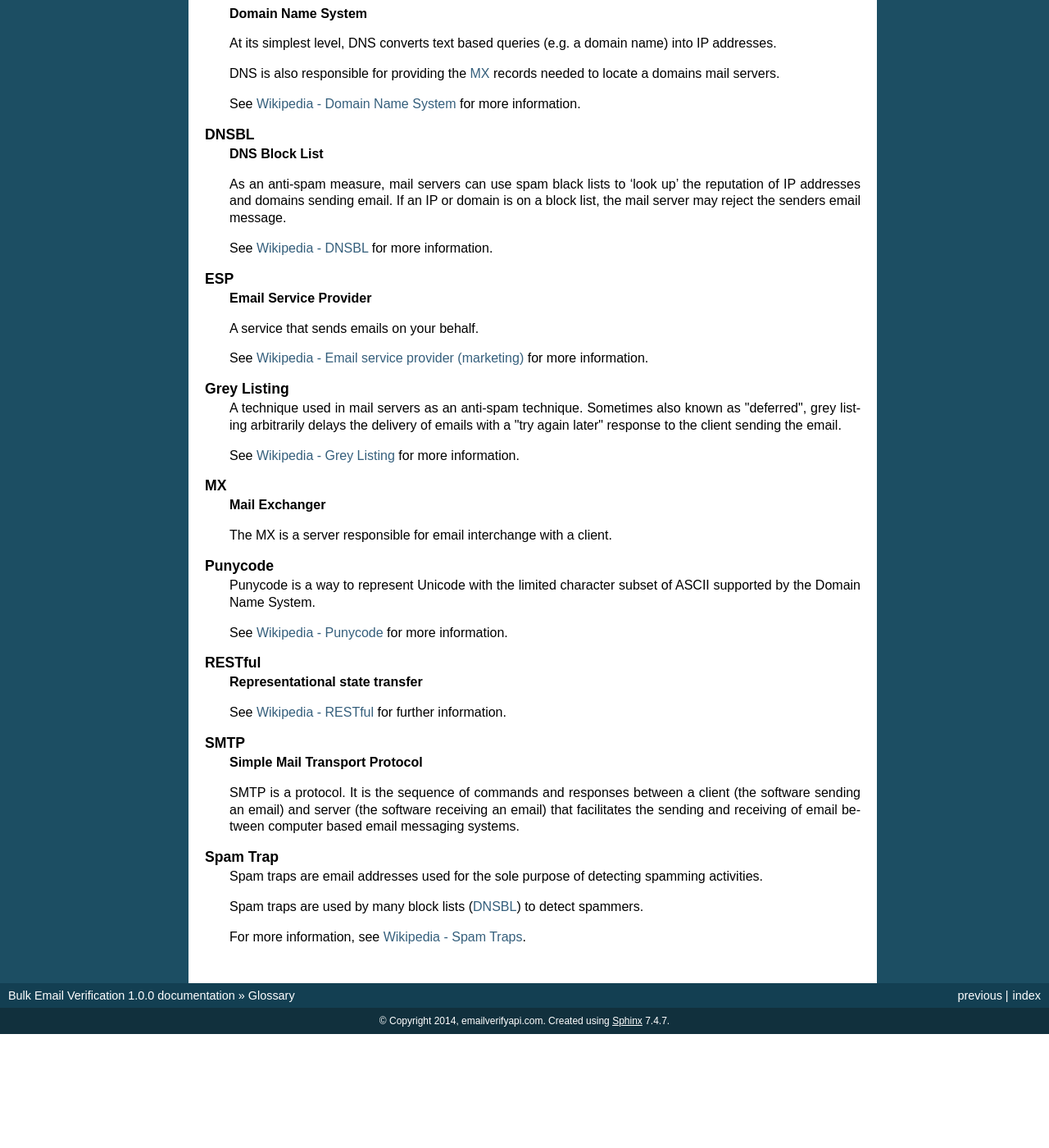
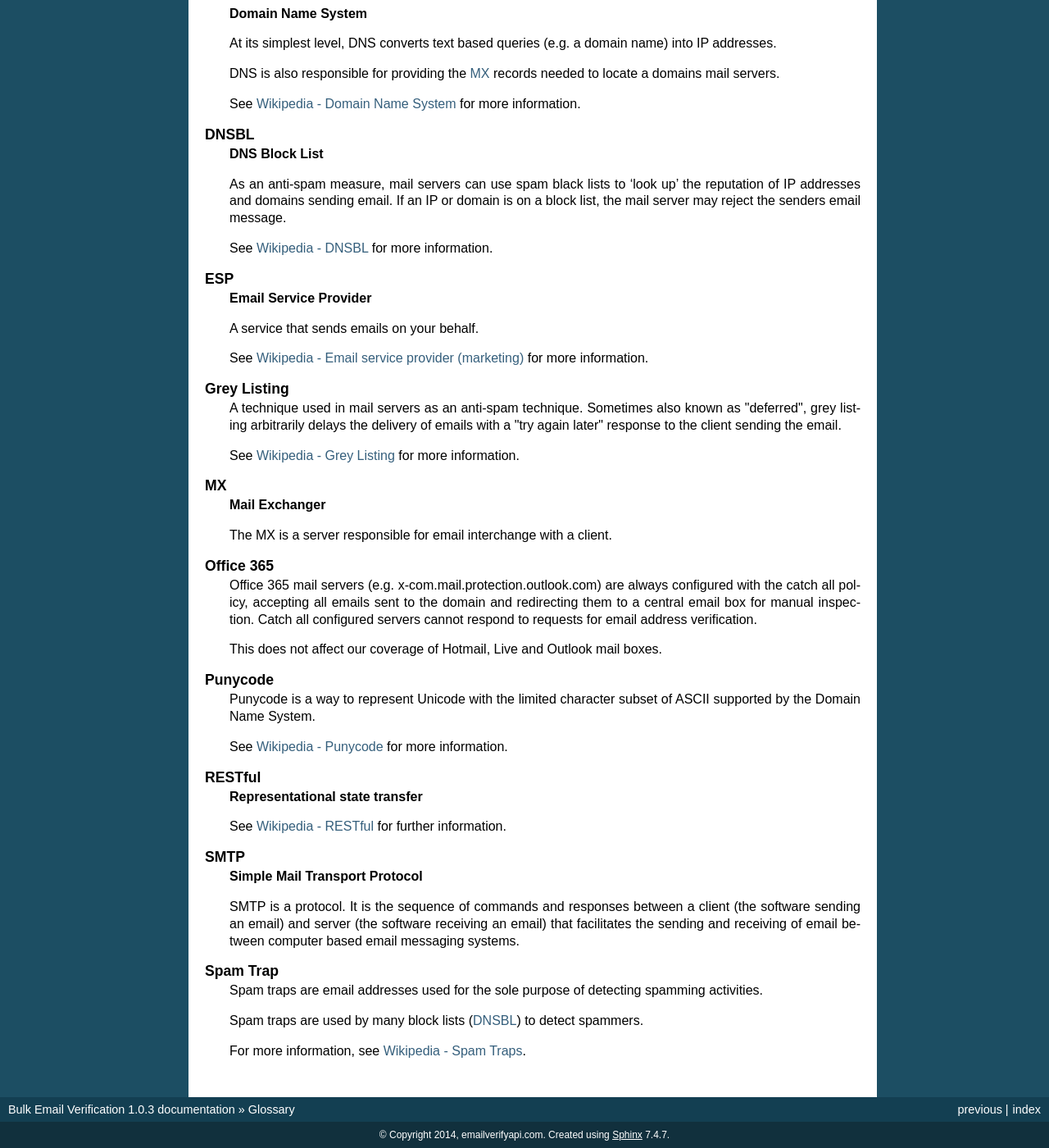
Before and after one commit to emailverifyapicom/docs-bulk, a Sphinx documentation site: the page built from docs/glossary.rst, in a window 1280 px wide and 1400 px high, scrolled down 895 px. Shown: the whole window at 82% size. Built offline with Sphinx 7.4.7, drawn with Linux system fonts in a browser that asks for light colours; before the commit the page ends 2156 px from its top, so only the background shows below that; some of the changed text lies outside the part shown.

Commit message:
Added Office 365 to glossary and updated None additional status code

```diff
--- a/docs/conf.py
+++ b/docs/conf.py
@@ -52,9 +52,9 @@ copyright = '2014, emailverifyapi.com'
 # built documents.
 #
 # The short X.Y version.
-version = '1.0.0'
+version = '1.0.3'
 # The full version, including alpha/beta/rc tags.
-release = '1.0.0'
+release = '1.0.3'
 
 # The language for content autogenerated by Sphinx. Refer to documentation
 # for a list of supported languages.
--- a/docs/glossary.rst
+++ b/docs/glossary.rst
@@ -97,6 +97,14 @@ Glossary
 
 		The MX is a server responsible for email interchange with a client.
 
+	Office 365
+		Office 365 mail servers (e.g. x-com.mail.protection.outlook.com) are always configured
+		with the catch all policy, accepting all emails sent to the domain and redirecting them
+		to a central email box for manual inspection. Catch all configured servers cannot
+		respond to requests for email address verification.
+
+		This does not affect our coverage of Hotmail, Live and Outlook mail boxes.
+
 	Punycode
 		Punycode is a way to represent Unicode with the limited character
 		subset of ASCII supported by the Domain Name System.
--- a/docs/status-codes.rst
+++ b/docs/status-codes.rst
@@ -24,6 +24,8 @@ Additional Status Codes
 ^^^^^^^^^^^^^^^^^^^^^^^
 :None:
 	No additional information is available.
+
+	This status differs from other additional status codes as it should not be retried (the result will not change).
 
 :AtSignNotFound:
 	The required '@' sign is not found in email address.
@@ -155,12 +157,12 @@ Additional Status Codes
 :SmtpConnectionShutdown:
 	The target mail server prematurely terminated the connection.
 
-:SmtpConnectionShutdown:
+:SmtpConnectionTimeout:
 	A timeout occurred whilst waiting for a connection to the target mail server.
 
 :SmtpConnectionRefused:
 	The SMTP connection was refused by the remote server. This status code applies
-	to all Office 365 mail server, stopping verification, as these mail servers
+	to all :term:`Office 365` mail server, stopping verification, as these mail servers
 	all operate a catch-all policy.
 
 :Success:
```
